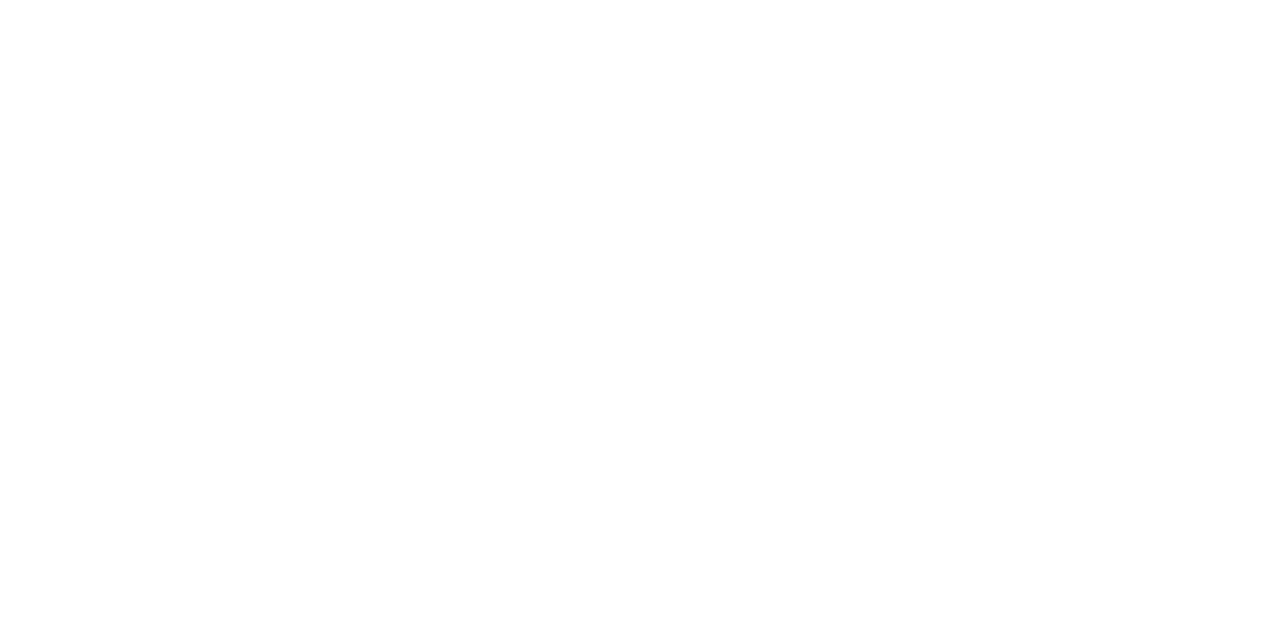
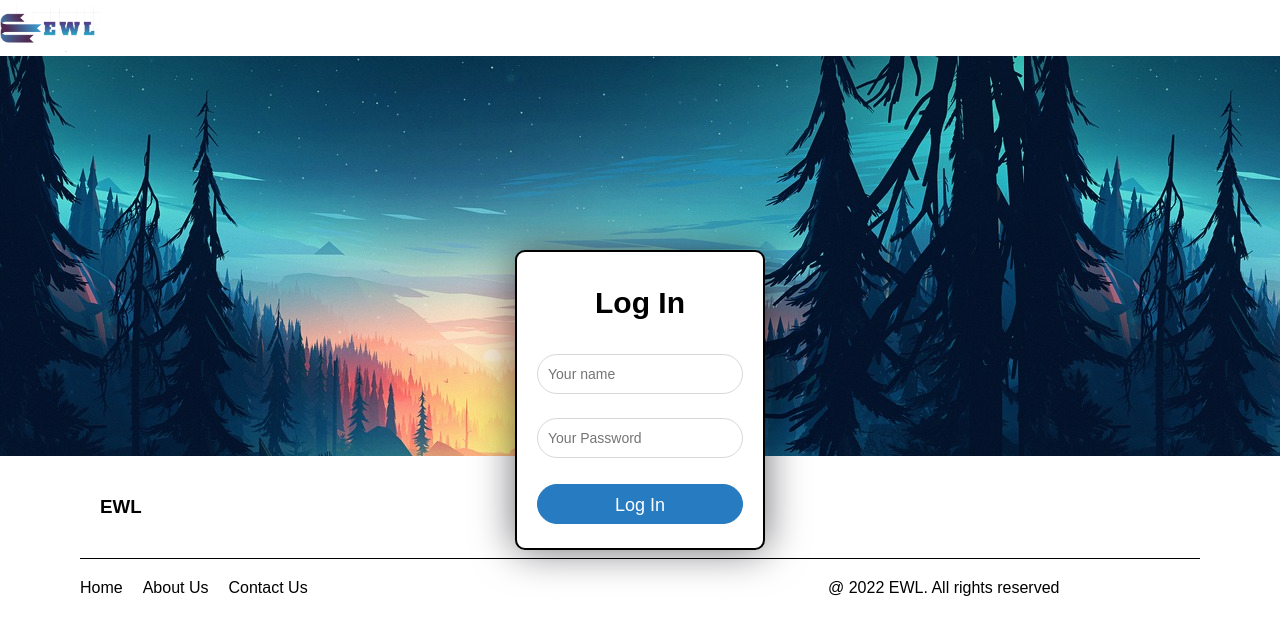
Before and after one commit to sandii1312/EWL-Assessment, a plain HTML site: page index.html in a window 1280 px wide. Drawn offline with Linux system fonts and the light colour scheme.

Commit message:
Modified files

```diff
--- a/index.html
+++ b/index.html
@@ -4,13 +4,39 @@
     <meta charset="UTF-8">
     <meta http-equiv="X-UA-Compatible" content="IE=edge">
     <meta name="viewport" content="width=device-width, initial-scale=1.0">
-    <link rel="stylesheet" href="/EWL-Assessment/style.css">
+    <link rel="stylesheet" href="style.css">
     <title>Login page</title>
 </head>
 <body>
     <div class="container">
-        <img src="/EWL-Assessment/images/logo.png.png" alt="">
+        <img src="images/logo.png" alt="">
     </div>
+    <div class="background">
+        <div class="login-page">
+            <form >
+                <h1 style="font-size: 30px;">Log In</h1>
+                <input type="text" name="username" placeholder="Your name"><br>
+                <input type="password" name="password" placeholder="Your Password"><br>
+                <button type="submit">Log In</button>
+            </form>
+        </div>
+    </div>
+    <div id="bottom">
+        <div class="footer">
+            <h3>EWL</h3>
+        </div>
+        <div class="contact">
+            <div class="contact-left">
+                <p>Home</p>
+                <p>About Us</p>
+                <p>Contact Us</p>
+            </div>
+            <div class="contact-right">
+                <p>@ 2022 EWL. All rights reserved</p>
+            </div>
 
+
+        </div>
+    </div>
 </body>
 </html>
--- a/style.css
+++ b/style.css
@@ -4,11 +4,82 @@
     font-family: 'popins', sans-serif;
     box-sizing: border-box;
 }
-.container
-{
-    margin: 10px 20px;
-    width: 100%;
-}
 .container img{
     width: 100px;
 }
+.background{
+    background-image: url(images/background.jpeg);
+    width: 100%;
+    height: 400px;
+    /*background-repeat: no-repeat;*/
+}
+form {
+    height: 300px;
+    width: 250px;
+    background-color: #fff;
+    position: absolute;
+    transform: translate(-50%,-50%);
+    top: 50%;
+    left: 50%;
+    border-radius: 10px;
+    border: 2px solid #000;
+    box-shadow: 0 0 40px rgba(8,7,16,0.6);
+    padding: 30px 20px;
+}
+form h1{
+    font-size: 20px;
+    font-weight: 700;
+    line-height: 42px;
+    text-align: center;
+    margin-bottom: 30px;
+}
+input{
+    display: block;
+    height: 40px;
+    width: 100%;
+    background-color: rgba(255,255,255,0.07);
+    border-radius: 30px;
+    padding: 0 10px;
+    margin-top: 6px;
+    font-size: 14px;
+    border: 1px solid #D8D8D8;
+}
+button{
+    margin-top: 8px;
+    width: 100%;
+    height: 40px;
+    background-color: #277BC0;
+    color: #fff;
+    padding: 10px 0;
+    font-size: 18px;
+    border-radius: 30px;
+    cursor: pointer;
+    border: 0.5px solid #277BC0;
+}
+
+#bottom{
+    margin: 40px;
+}
+.footer{
+    margin: 30px 60px;
+}
+.footer h3{
+    margin-bottom: 30px;
+}
+.contact{
+    display: flex;
+    margin: 40px;
+    border-top: 1px solid #000;
+}
+.contact-left{
+    display: flex;
+    flex-basis: 65%;
+}
+.contact-left p{
+    padding: 20px;
+    padding-left: 0;
+}
+.contact-right{
+    padding: 20px;
+    flex-basis: 35%;
+}
```
Also changed, not shown: images/background.jpeg (added), images/logo.png (renamed from logo.png.png), 1 other file.
